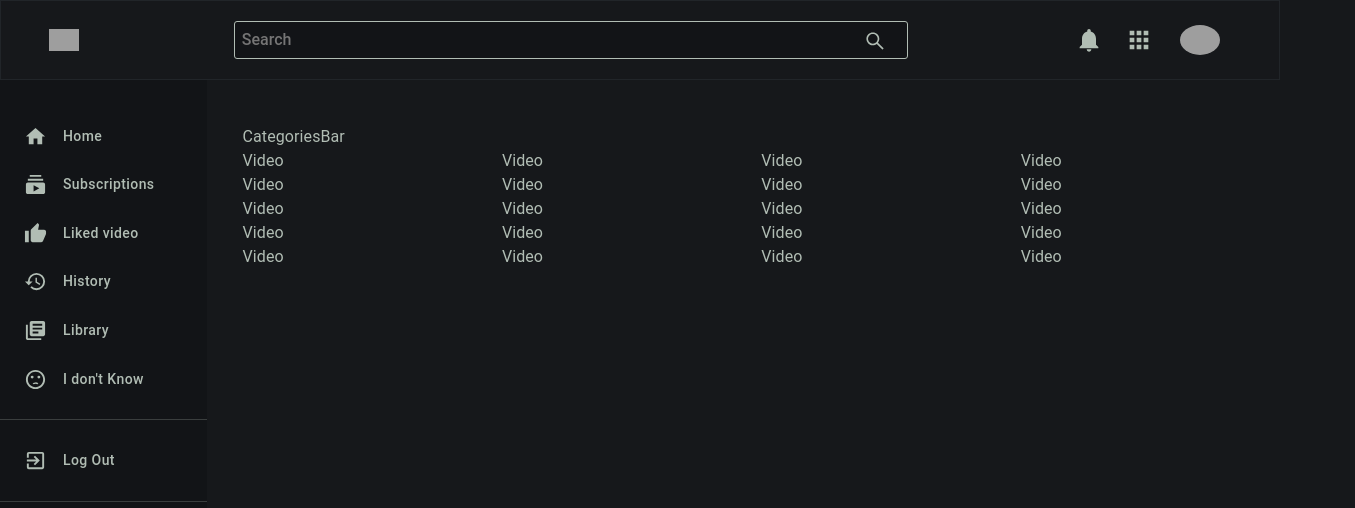
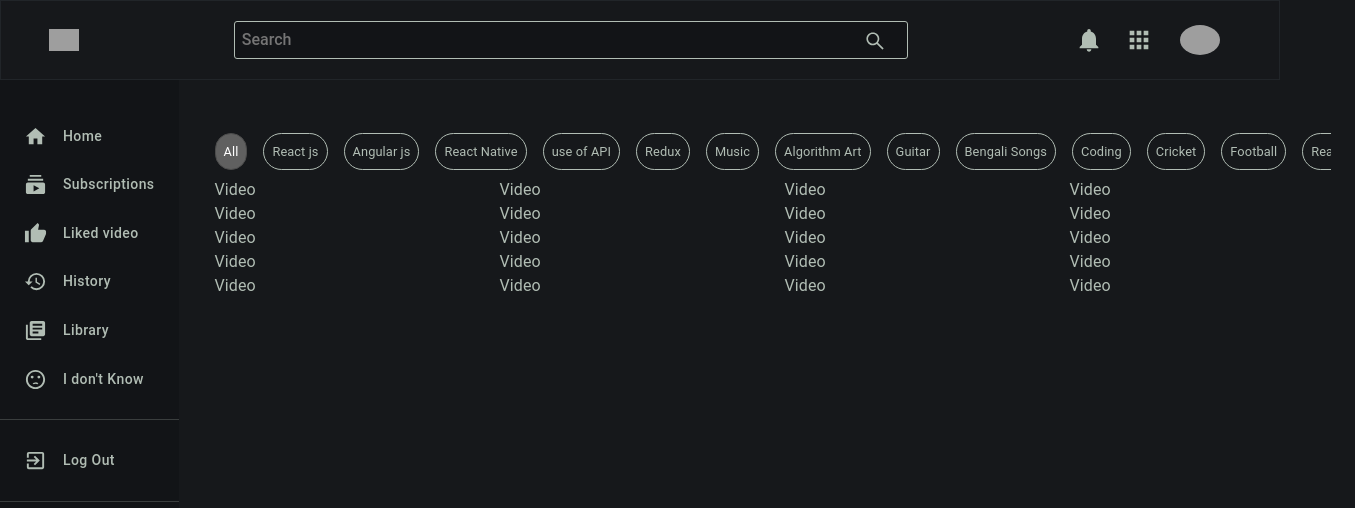
Before and after one commit to Heir1/youtube-clone, a React (Create React App) app: page / in a window 1280 px wide. Shown: the top 508 px of the page, 1355 px wide, since content can reach past the window. Built offline with nearby package versions, Linux system fonts and the light colour scheme; grey boxes are pictures that could not be loaded.

Commit message:
end of categories design

```diff
--- a/src/Components/CategoriesBar/CategoriesBar.jsx
+++ b/src/Components/CategoriesBar/CategoriesBar.jsx
@@ -1,10 +1,44 @@
-import React from 'react';
+import React, { useState } from 'react';
 import './_categoriesBar.scss'
 
+const keywords = [
+  "All",
+  "React js",
+  "Angular js",
+  "React Native",
+  "use of API",
+  "Redux",
+  "Music",
+  "Algorithm Art",
+  "Guitar",
+  "Bengali Songs",
+  "Coding",
+  "Cricket",
+  "Football",
+  "Real Madrid",
+  "Gatsby",
+  "Poor Coder",
+  "Shwetabh",
+]
+
 export const CategoriesBar = () => {
+
+  const [activeElement, setActiveElement] = useState("All");
+
+  const handleClick = value => {
+    setActiveElement(value);
+  }
+
   return (
-    <div>
-        CategoriesBar
+    <div className='CategoriesBar'>
+      {keywords.map((value, i) => (
+        <span
+          onClick={() => handleClick(value)}
+          key={i}
+          className={activeElement === value ? 'active' : '' }>
+          {value}
+        </span>
+      ))}
     </div>
   )
 }
--- a/src/Components/CategoriesBar/_categoriesBar.scss
+++ b/src/Components/CategoriesBar/_categoriesBar.scss
@@ -0,0 +1,38 @@
+@import "../../base.scss";
+
+.CategoriesBar{
+    padding: 0.5rem 0;
+    font-size: 0.8rem;
+
+    display: flex;
+    overflow-x: scroll;
+
+    &::-webkit-scrollbar {
+        width: 0px;
+    }
+
+    span{
+        margin-right: 1rem;
+        padding: 0.5rem;
+
+        white-space: nowrap;
+        border: 1.5px solid $text-color;
+        border-radius: 999px;
+
+        &:hover{
+            background-color: #374a59;
+            cursor: pointer;
+        }
+
+
+        &.active{
+            color: #fff;
+            background-color: #606060;
+            border-color: $border-color;
+        }
+
+
+
+
+    }
+}
```
